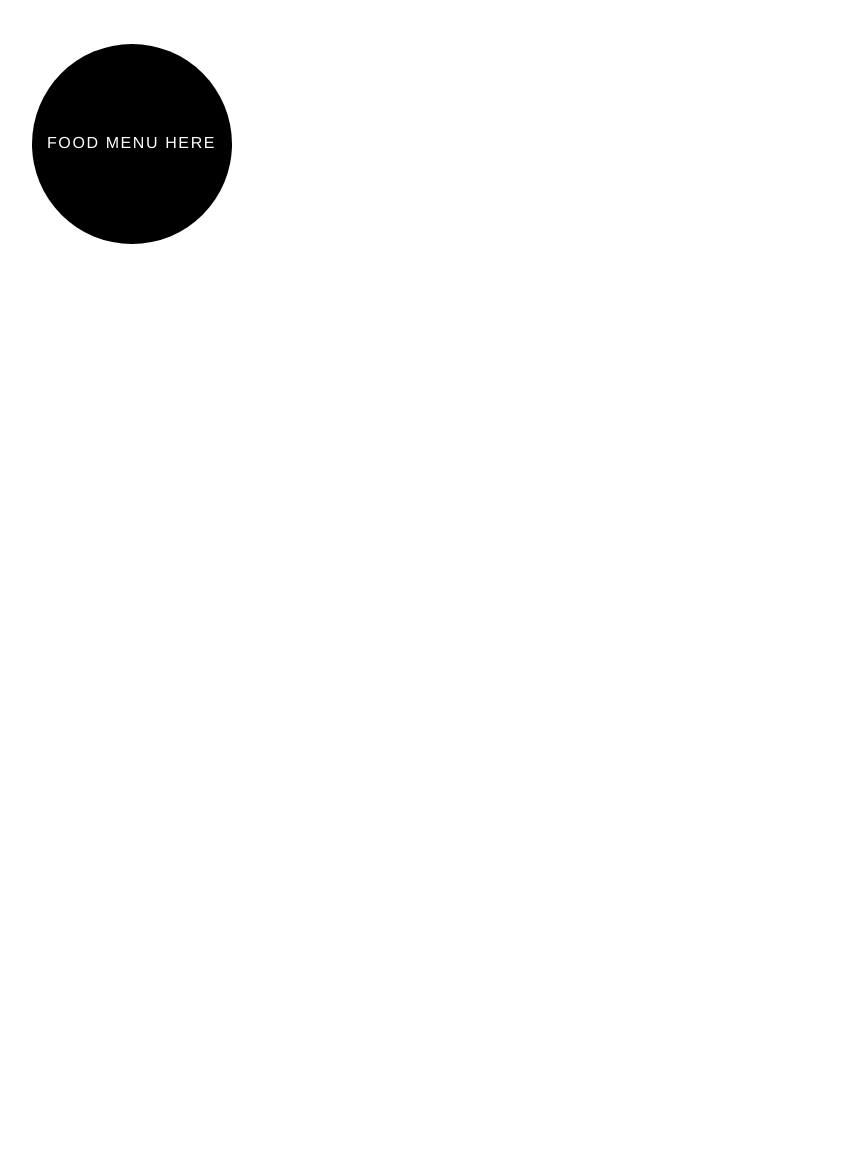
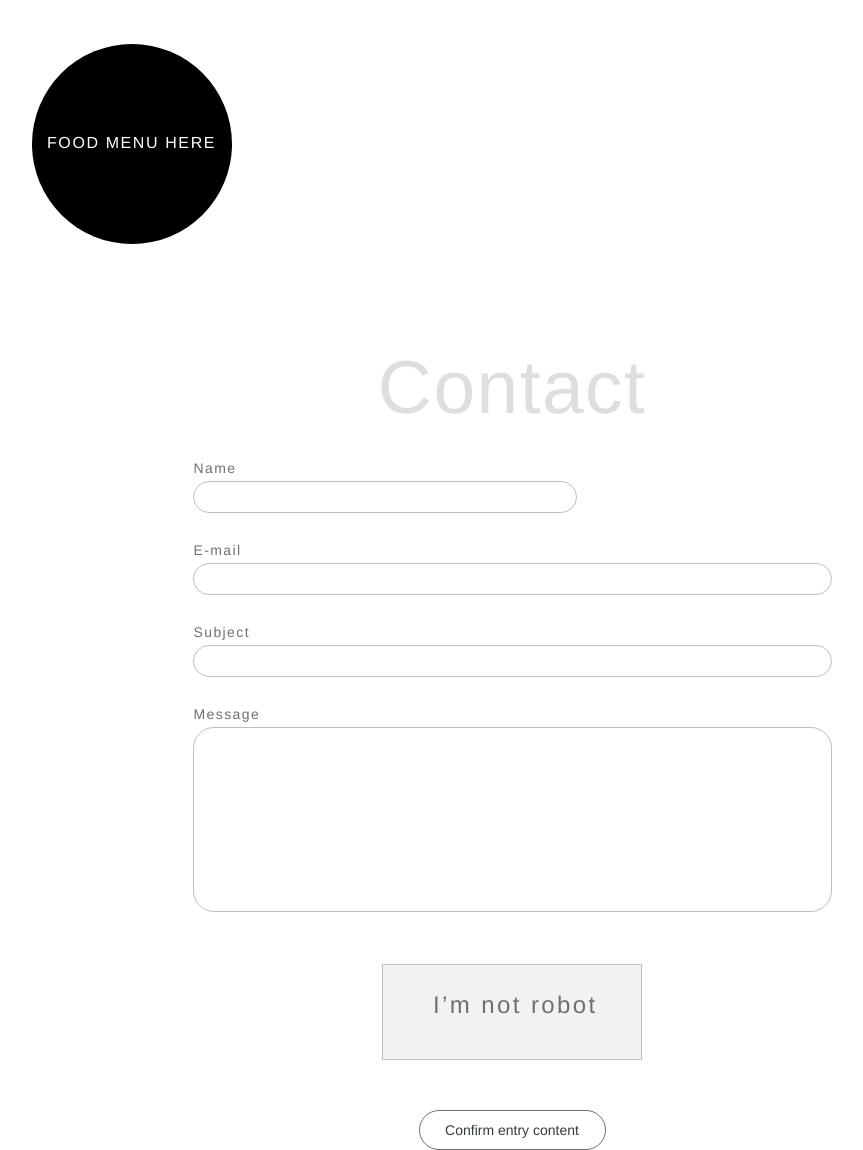
Before and after one commit to ninomiyadaisuke/lp_demo, a website built with webpack: page src/templates/index.html in a window 1280 px wide. Shown: the part 7855-9005 px from the top of the page, without its empty margins (128-991 px from the left). Before the commit the page ends 8155 px from the top, so only its background shows below. Built offline with nearby package versions, Linux system fonts and the light colour scheme.

Commit message:
create contact section

```diff
--- a/src/js/index.js
+++ b/src/js/index.js
@@ -7,9 +7,15 @@ const image = document.getElementById("image");
 const iconImage = document.getElementById("icon-image");
 const text = document.getElementById("text");
 const radio = document.getElementsByName("choise");
+const inputName = document.getElementById("name");
+const inputEmail = document.getElementById("email");
+const inputSubject = document.getElementById("subject");
+const inputMessage = document.getElementById("message");
+const contactButton = document.getElementById("contact-button");
+const inputCheck = document.getElementById("check");
 let val = "";
 
-const choiseDetail = (value ) => {
+const choiseDetail = (value) => {
   title.innerHTML = value.title;
   text.innerHTML = value.text;
   image.setAttribute("src", value.image);
@@ -22,7 +28,7 @@ for (const btn of radio) {
   btn.addEventListener("change", () => {
     val = btn.value;
     if (btn.checked === true) {
-      if (val === "sauna")return choiseDetail(saunaData);
+      if (val === "sauna") return choiseDetail(saunaData);
       if (val === "food") return choiseDetail(foodData);
       if (val === "goods") return choiseDetail(goodsData);
       if (val === "") return;
@@ -30,15 +36,40 @@ for (const btn of radio) {
   });
 }
 
-window.onload = function () {
-  var nav = document.getElementById('nav-wrapper');
-  var hamburger = document.getElementById('js-hamburger');
-  var blackBg = document.getElementById('js-black-bg');
-
-  hamburger.addEventListener('click', function () {
-      nav.classList.toggle('open');
-  });
-  blackBg.addEventListener('click', function () {
-      nav.classList.remove('open');
-  });
-};
+contactButton.addEventListener("click", (e) => {
+  e.preventDefault();
+  if (inputCheck.checked) {
+    if (inputName.value === "") {
+      inputName.classList.add("form-invalid");
+      return;
+    } else {
+      inputName.classList.remove("form-invalid");
+    }
+    if (inputEmail.value === "") {
+      inputEmail.classList.add("form-invalid");
+      return;
+    } else {
+      inputEmail.classList.remove("form-invalid");
+    }
+    if (inputSubject.value === "") {
+      inputSubject.classList.add("form-invalid");
+      return;
+    } else {
+      inputSubject.classList.remove("form-invalid");
+    }
+    if (inputSubject.value === "") {
+      inputMessage.classList.add("form-invalid");
+      return;
+    } else {
+      inputMessage.classList.remove("form-invalid");
+    }
+    const contact = {
+      name: inputName.value,
+      email: inputEmail.value,
+      subject: inputSubject.value,
+      message: inputMessage.value,
+    };
+  } else {
+    alert('チェックを入れてください')
+  }
+});
--- a/src/scss/_about.scss
+++ b/src/scss/_about.scss
@@ -15,7 +15,6 @@
       width: 288px;
     }
   }
-
   &__text1,
   &__text2 {
     margin: 0 auto;
--- /dev/null
+++ b/src/scss/_contact.scss
@@ -0,0 +1,110 @@
+@import './variables';
+
+.contact {
+  margin-top: 100px;
+  h2 {
+    text-align: center;
+  }
+  form {
+    margin-left: auto;
+    margin-right: auto;
+    width: 320px;
+  }
+  label {
+    color: $font-text;
+    display: block;
+    padding-top: 30px;
+    padding-bottom: 6px;
+  }
+  input,textarea,&__name {
+    width: 100%;
+    height: 30px;
+    border: none;
+    border-radius: 20px;
+    outline: solid 1px #BFBFBF;
+    text-indent: 5px;
+    transition: all 0.2s ease-in-out;
+    &:focus {
+      outline: 1px solid #3da9fc;
+    }
+  }
+  &__name {
+    width: 80% !important;
+  }
+  textarea {
+    height: 183px;
+    resize: none;
+  }
+  p {
+    position: absolute;
+    top: 20px;
+    left: 50px;
+    font-size: 24px;
+    color: $font-text;
+  }
+  .form-invalid {
+    outline: solid 1px #de3d5c;
+  }
+  &__check {
+    margin: 50px auto 50px auto;
+    width: 260px;
+    height: 96px;
+    border: solid 1px #BFBFBF;
+    background: #F2F2F2;
+    position: relative;
+  }
+  input[type='checkbox'] {
+    display: none;
+  }
+  &__button {
+    display: flex;
+    justify-content: center;
+  }
+  button {
+    width: 187px;
+    height: 40px;
+    border: solid 1px $font-text;
+    border-radius: 20px;
+    background: #fff;
+    color: #363c3a;
+  }
+  // label {
+  //   content: '';
+  //   width: 400px;
+  //   height: 400px;
+  //   background: red;
+  // }
+  &__checkbox {
+    position: absolute;
+    cursor: pointer;
+    display: block;
+    width: 100%;
+    height: 100%;
+    padding: 0 !important;
+  }
+  input:checked + &__checkbox::after {
+    content: "";
+    display: block;
+    position: absolute;
+    top: 55px;
+    left: 125px;
+    width: 13px;
+    height: 25px;
+    transform: rotate(45deg);
+    border-bottom: 3px solid #89D39D;
+    border-right: 3px solid #89D39D;
+    padding: 0 !important;
+    z-index: 30;
+  }
+  @include mq('md') {
+    h2 {
+      font-size: 75px;
+    }
+    form {
+      width: 637px;
+    }
+    &__name {
+      width: 60% !important;
+    }
+  }
+}
--- a/src/scss/style.scss
+++ b/src/scss/style.scss
@@ -1,9 +1,10 @@
 @import "./variables";
 @import "./base";
-@import './header';
+@import "./header";
 @import "./top";
 @import "./about";
 @import "./map";
 @import "./detail";
 @import "./schedule";
 @import "./pickup";
+@import "./contact";
--- a/src/templates/index.html
+++ b/src/templates/index.html
@@ -132,6 +132,29 @@
       <p>FOOD MENU HERE</p>
     </div>
   </section>
+  <section class="contact">
+    <h2>Contact</h2>
+    <form id="contact-form">
+      <label for="name">Name</label>
+      <input class="contact__name" id="name" type="text" required>
+      <label for="email">E-mail</label>
+      <input id="email" type="email" required>
+      <label for="subject">Subject</label>
+      <input id="subject" type="text" required>
+      <label for="message">Message</label>
+      <textarea id="message"></textarea>
+      <div class="contact__check">
+        <p>I’m not robot</p>
+        <input id="check" type="checkbox" required>
+        <label class="contact__checkbox" for="check"></label>
+      </div>
+      <div class="contact__button">
+        <button id="contact-button">
+          Confirm entry content
+        </button>
+      </div>
+    </form>
+  </section>
 </body>
 
 </html>
```
Also changed, not shown: dist/css/index.css, dist/js/index.js, dist/templates/index.html.
